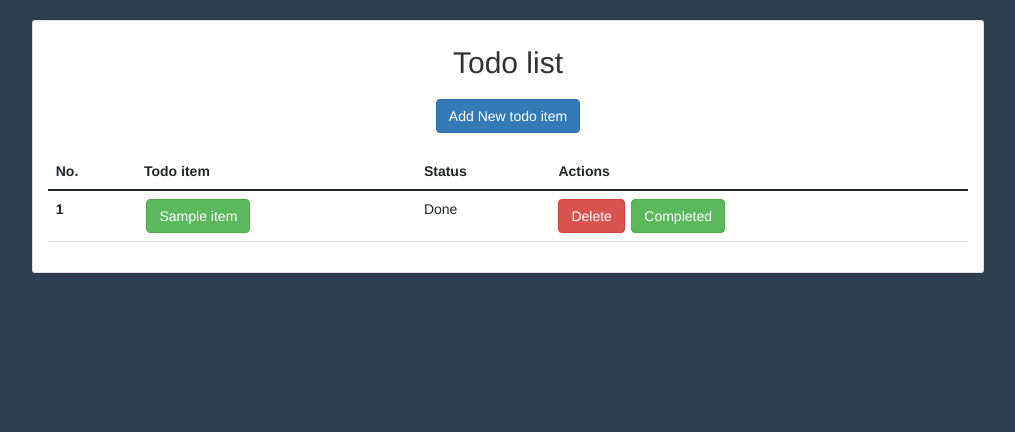
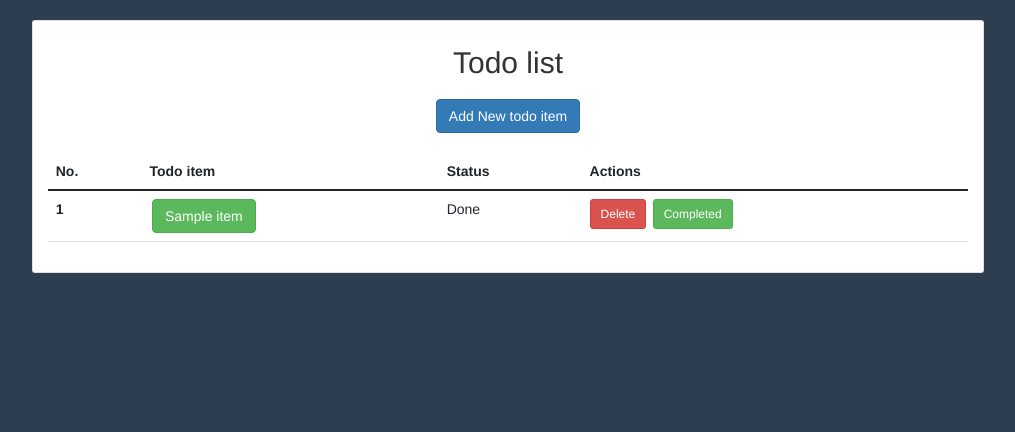
Before and after one commit to Abdulaziz-Hassan/todolist-website, a Flask app: page /dashboard in a window 1280 px wide. Shown: the part 62-494 px from the top of the page, without its empty margins (132-1147 px from the left). Run offline with Flask 2, Linux system fonts and the light colour scheme; a user stored in the database is signed in; tables that the repository leaves empty hold one stand-in row (values such as "Sample post"); some libraries are stand-ins or nearby versions.

Commit message:
fix: delete and complete button size

```diff
--- a/templates/dashboard.html
+++ b/templates/dashboard.html
@@ -81,10 +81,10 @@
                                 <td>In progress</td>
                                 {% endif %}
                                 <td>
-                                    <a class="btn btn-danger"
+                                    <a class="btn btn-danger btn-sm"
                                        href="{{ url_for('delete_item', item_id=todo_item.id) }}"
                                        type="submit">Delete</a>
-                                    <a class="btn btn-success ms-1"
+                                    <a class="btn btn-success ms-1 btn-sm"
                                        href="{{ url_for('complete_item', item_id=todo_item.id) }}"
                                        type="submit">Completed</a>
                                 </td>
```
